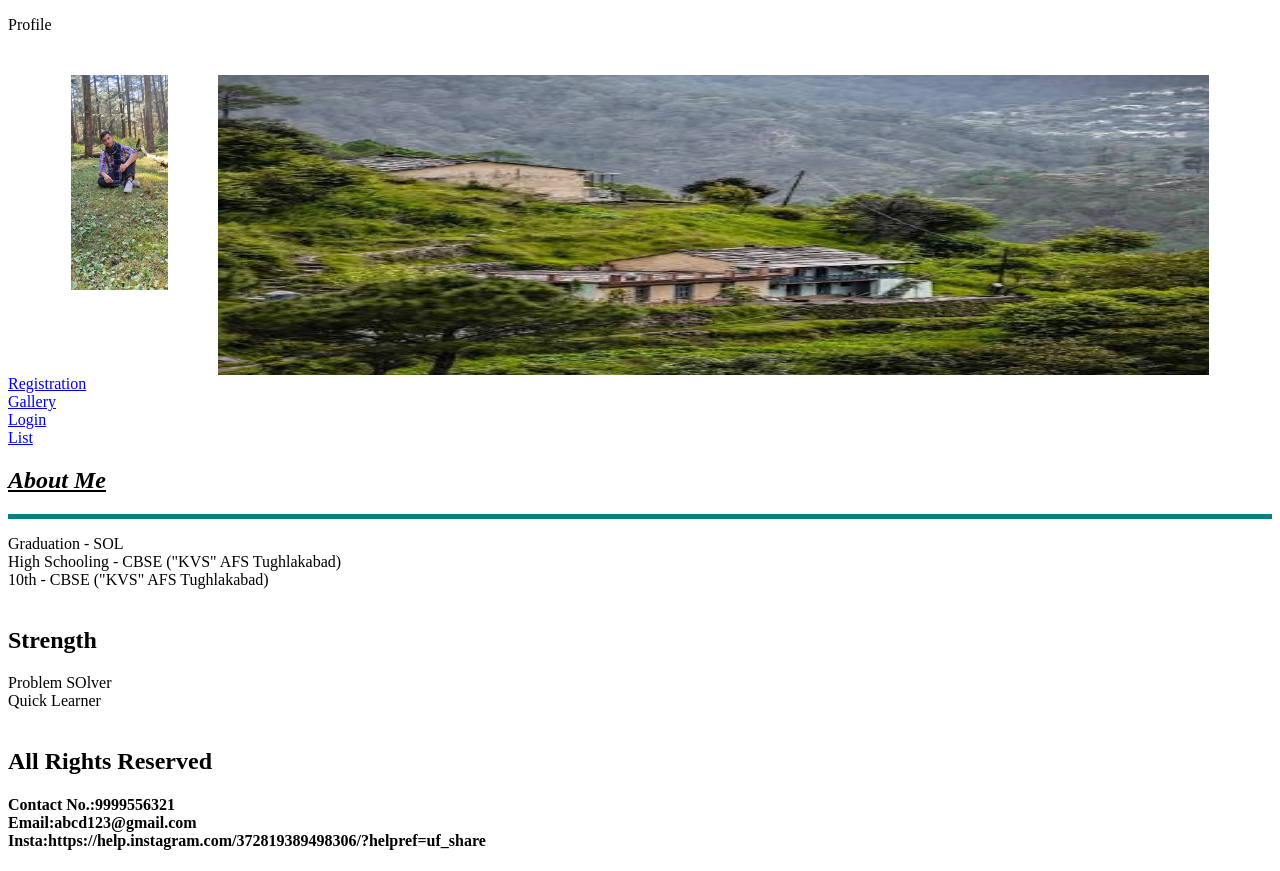
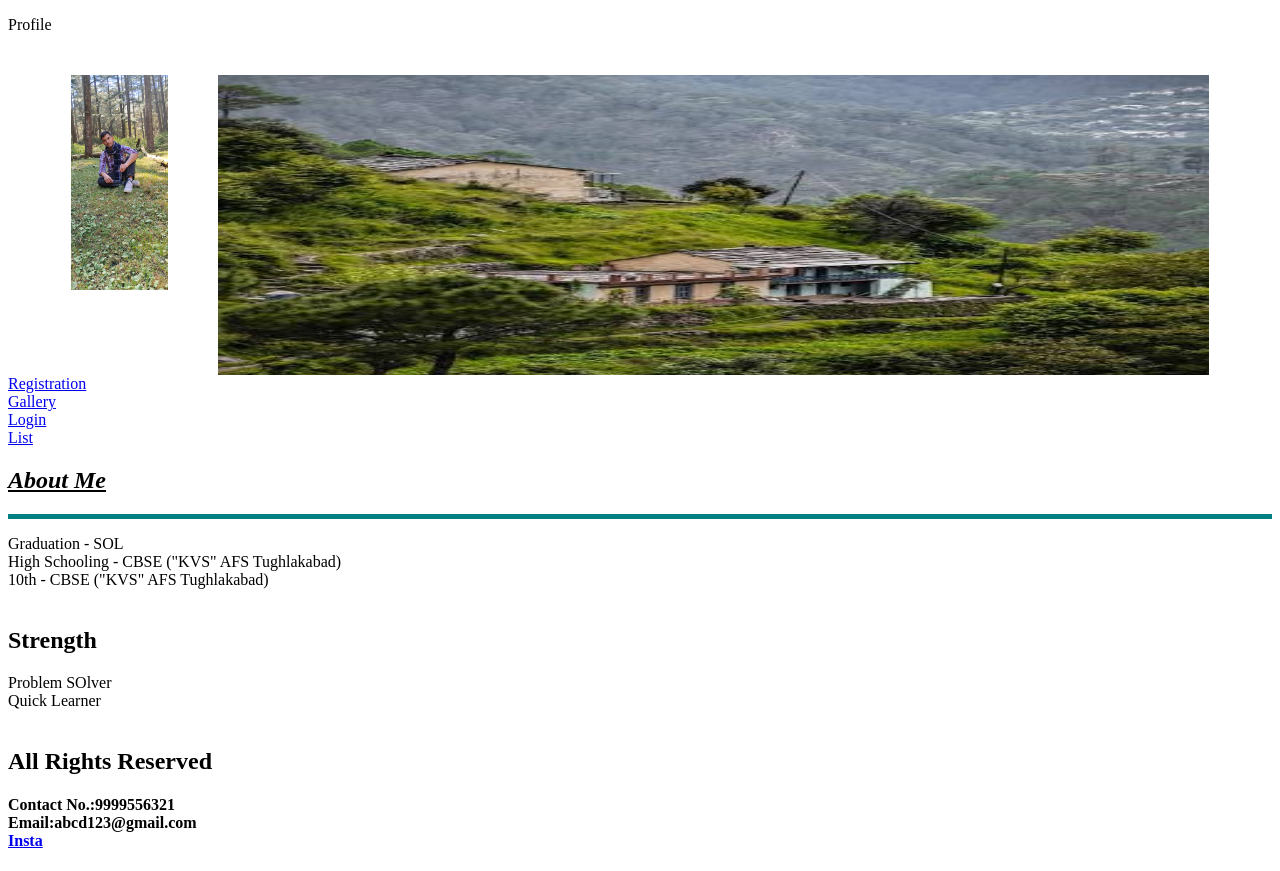
Before and after one commit to ankitrawar8245-ai/hello, a plain HTML site: page index.html in a window 1280 px wide. Drawn offline with Linux system fonts and the light colour scheme.

Commit message:
Update index.html

```diff
--- a/index.html
+++ b/index.html
@@ -102,11 +102,8 @@ Quick Learner
 <br>
 <footer><h2>All Rights Reserved<br> <h4>
 Contact No.:9999556321
-<br>Email:abcd123@gmail.com<br>Insta:https://help.instagram.com/372819389498306/?helpref=uf_share</footer>
-
-
-</head>
-
+<br>Email:abcd123@gmail.com<br>
+  <a  href="https://help.instagram.com/372819389498306/?helpref=uf_share">Insta</a>
 </body>
 
 
```
